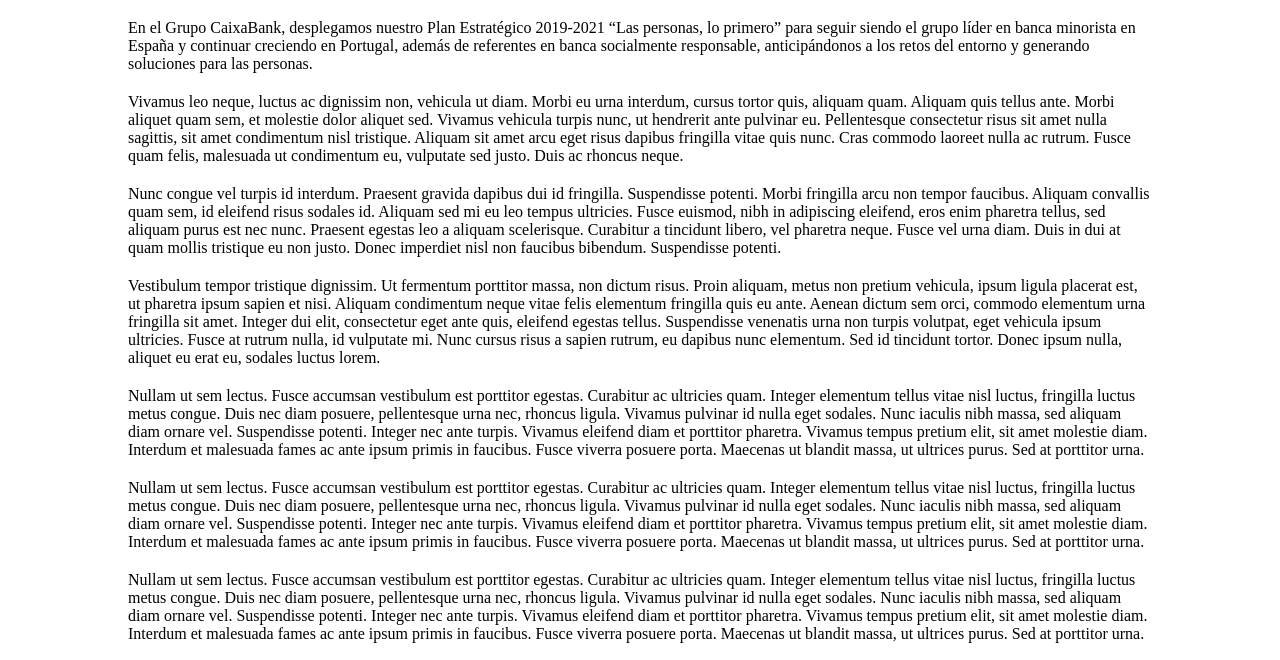
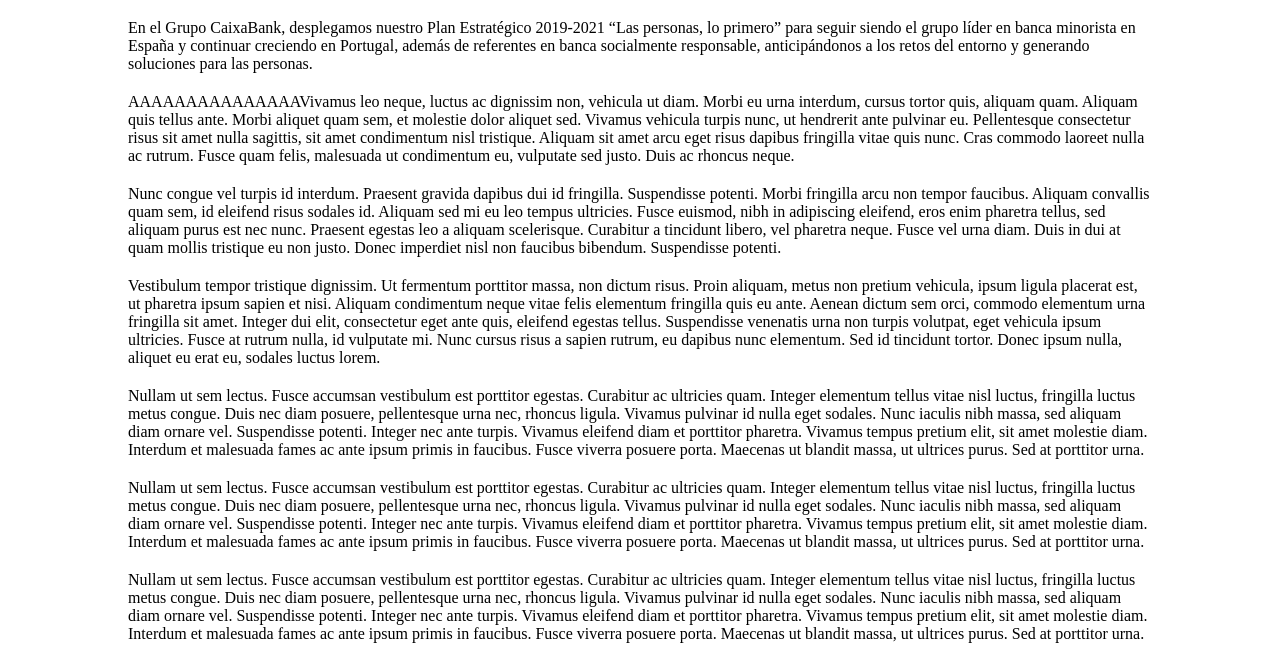
Before and after one commit to miguel7gl/miguel7gl.github.io, a plain HTML site: page quienes-somos.html in a window 1280 px wide. Shown: the part 81-741 px from the top of the page. Drawn offline with Linux system fonts and the light colour scheme.

Commit message:
03/02/2022

```diff
--- a/quienes-somos.html
+++ b/quienes-somos.html
@@ -29,7 +29,7 @@
 
             <p>En el Grupo CaixaBank, desplegamos nuestro Plan Estratégico 2019-2021 “Las personas, lo primero” para seguir siendo el grupo líder en banca minorista en España y continuar creciendo en Portugal, además de referentes en banca socialmente responsable, anticipándonos a los retos del entorno y generando soluciones para las personas.</p>
 
-            <p>Vivamus leo neque, luctus ac dignissim non, vehicula ut diam. Morbi eu urna interdum, cursus tortor quis, aliquam quam. Aliquam quis tellus ante. Morbi aliquet quam sem, et molestie dolor aliquet sed. Vivamus vehicula turpis nunc, ut hendrerit ante pulvinar eu. Pellentesque consectetur risus sit amet nulla sagittis, sit amet condimentum nisl tristique. Aliquam sit amet arcu eget risus dapibus fringilla vitae quis nunc. Cras commodo laoreet nulla ac rutrum. Fusce quam felis, malesuada ut condimentum eu, vulputate sed justo. Duis ac rhoncus neque.</p>
+            <p>AAAAAAAAAAAAAAAVivamus leo neque, luctus ac dignissim non, vehicula ut diam. Morbi eu urna interdum, cursus tortor quis, aliquam quam. Aliquam quis tellus ante. Morbi aliquet quam sem, et molestie dolor aliquet sed. Vivamus vehicula turpis nunc, ut hendrerit ante pulvinar eu. Pellentesque consectetur risus sit amet nulla sagittis, sit amet condimentum nisl tristique. Aliquam sit amet arcu eget risus dapibus fringilla vitae quis nunc. Cras commodo laoreet nulla ac rutrum. Fusce quam felis, malesuada ut condimentum eu, vulputate sed justo. Duis ac rhoncus neque.</p>
 
             <p>Nunc congue vel turpis id interdum. Praesent gravida dapibus dui id fringilla. Suspendisse potenti. Morbi fringilla arcu non tempor faucibus. Aliquam convallis quam sem, id eleifend risus sodales id. Aliquam sed mi eu leo tempus ultricies. Fusce euismod, nibh in adipiscing eleifend, eros enim pharetra tellus, sed aliquam purus est nec nunc. Praesent egestas leo a aliquam scelerisque. Curabitur a tincidunt libero, vel pharetra neque. Fusce vel urna diam. Duis in dui at quam mollis tristique eu non justo. Donec imperdiet nisl non faucibus bibendum. Suspendisse potenti.</p>
 
```
